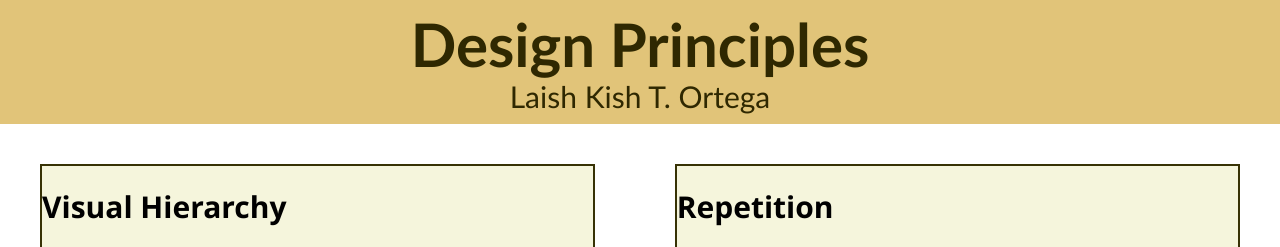
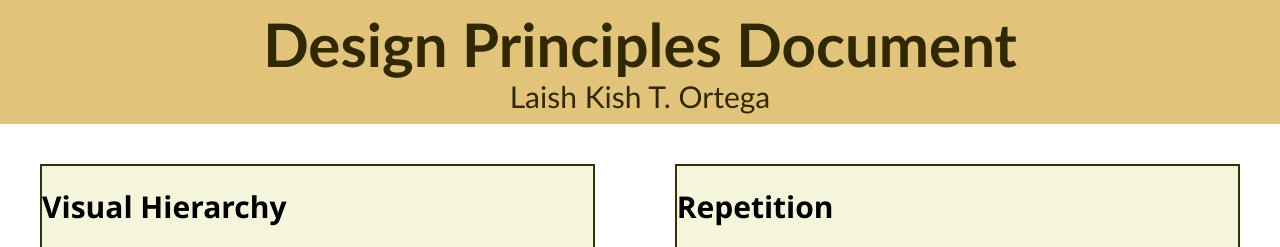
Before and after one commit to laishortega/wdd230, a plain HTML site: page lesson2/design-principles.html in a window 1280 px wide. Shown: the top 247 px of the page. Drawn offline with Linux system fonts and the light colour scheme.

Commit message:
Design Principle

```diff
--- a/lesson2/design-principles.html
+++ b/lesson2/design-principles.html
@@ -18,7 +18,7 @@
 
 <body>
     <header>
-        <h1>Design Principles</h1>
+        <h1>Design Principles Document</h1>
         <p>Laish Kish T. Ortega</p>
     </header>
 
```
